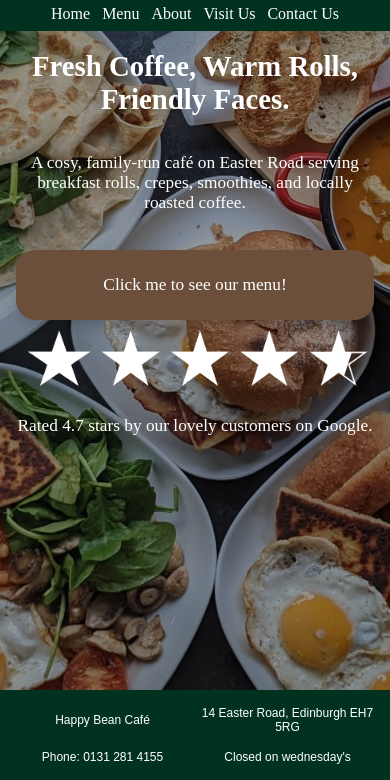
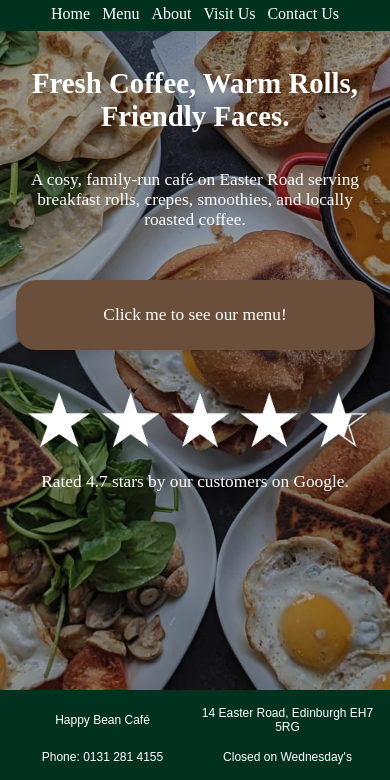
Before and after one commit to darioMle/Happy-Bean-Cafe, a plain HTML site: page index.html in a window 390 px wide. Shown: the part 64-844 px from the top of the page. Drawn offline with Linux system fonts and the light colour scheme.

Commit message:
Improve mobile cafe website layout
Co-authored-by: Copilot <223556219+Copilot@users.noreply.github.com>

```diff
--- a/index.html
+++ b/index.html
@@ -36,12 +36,12 @@
    <br>
     <br>
     <img src = "4.7.png" height = 80px width = 400px>
-    <p>Rated 4.7 stars by our lovely customers on Google.</p>
+    <p>Rated 4.7 stars by our customers on Google.</p>
 <footer>
 <p>Happy Bean Café</p>
 <p>14 Easter Road, Edinburgh EH7 5RG </p>
-<p>Phone: 0131 281 4155</p>
-<p>Closed on wednesday's</p>
+<p>Phone: <a href="tel:01312814155">0131 281 4155</a></p>
+<p>Closed on Wednesday's</p>
 </footer>
 </body>
 </html>
--- a/styles.css
+++ b/styles.css
@@ -50,6 +50,11 @@ footer p{
     color: white;
     font-family: Arial;
     font-size: 9pt
+}
+
+footer a,
+footer a:visited {
+    color: white;
 }
 
 a{
@@ -328,6 +333,32 @@ img {
   .button {
     width: min(420px, calc(100% - 32px));
     box-sizing: border-box;
+    margin-inline: auto;
+  }
+
+  #home:not(.contact-page) h1 {
+    margin: 36px 0 20px;
+  }
+
+  #home:not(.contact-page) .box {
+    margin-bottom: 32px;
+  }
+
+  #home:not(.contact-page) > a {
+    display: block;
+    margin-bottom: 32px;
+  }
+
+  #home:not(.contact-page) > img {
+    margin-bottom: 12px;
+  }
+
+  #home:not(.contact-page) > p {
+    margin: 0 20px 32px;
+  }
+
+  .contact-page .formcarry-container {
+    margin-bottom: 28px;
   }
 
   #home > img {
```
Also changed, not shown: Contact Us.html (+3 -3 lines), menu.html (+3 -3 lines).
